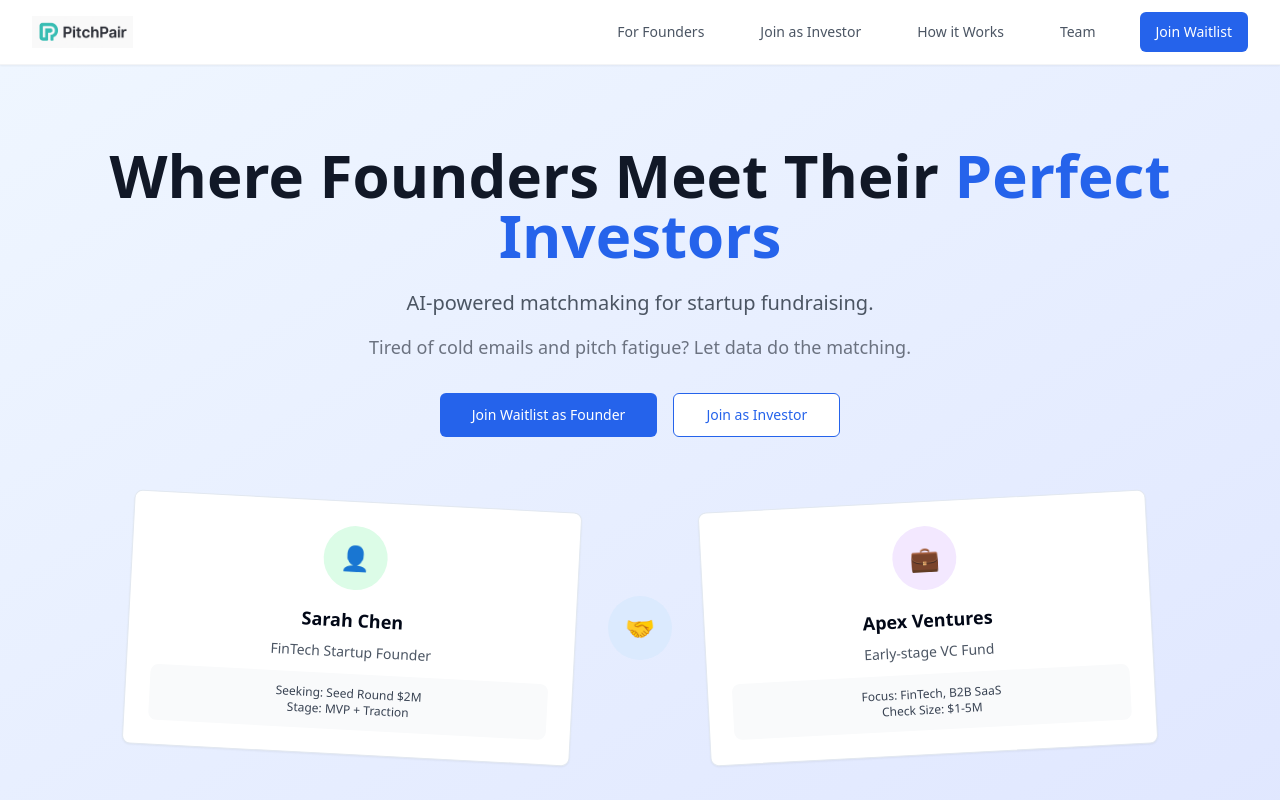
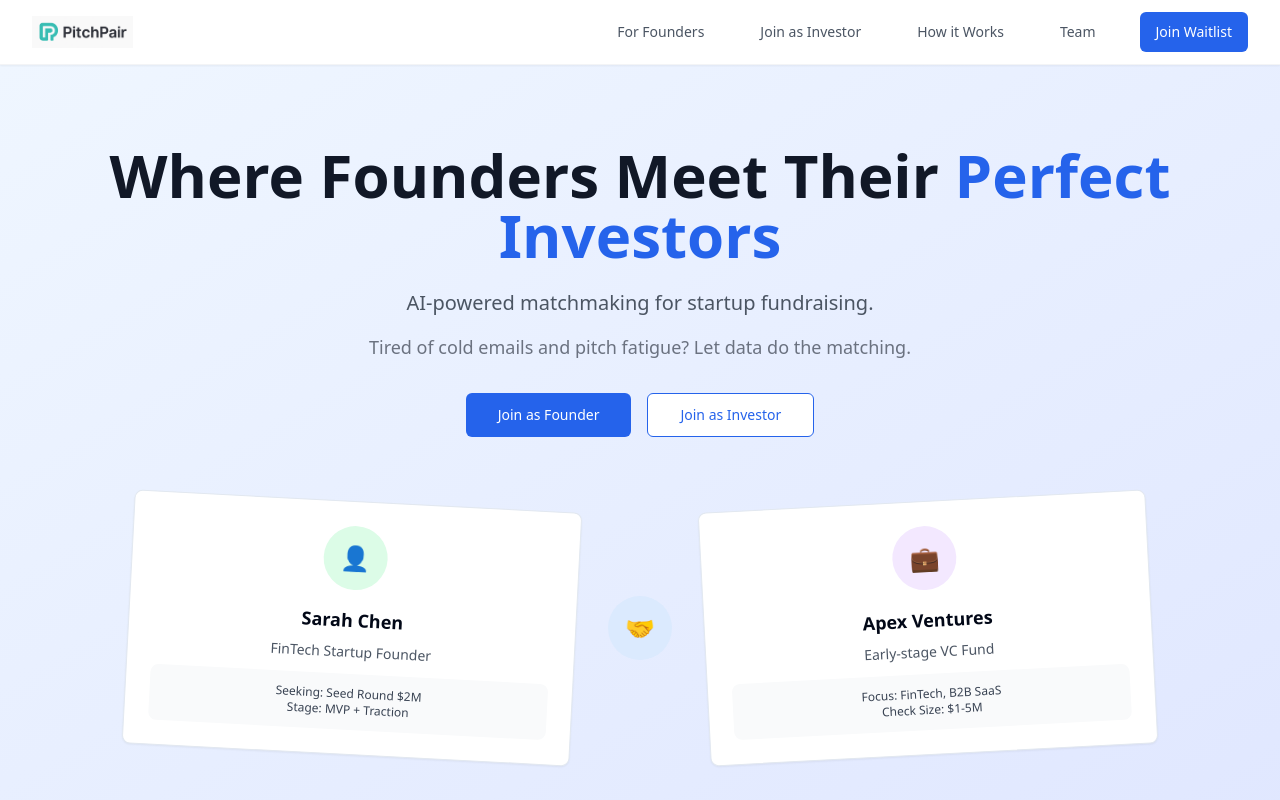
Before and after one commit to Yash-Dangi/your-website-pal-now-53, a React (Vite) app: page / in a window 1280 px wide. Shown: the top 800 px of the page. Built offline with nearby package versions, Linux system fonts and the light colour scheme.

Commit message:
Refactor: Change "Join Waitlist as Founder" to "Join as Founder"
Updates the button text in the Hero section to reflect the change requested by the user.

```diff
--- a/src/components/Hero.tsx
+++ b/src/components/Hero.tsx
@@ -20,7 +20,7 @@ const Hero = () => {
 
           <div className="flex flex-col sm:flex-row gap-4 justify-center items-center mb-12">
             <Button size="lg" className="bg-blue-600 hover:bg-blue-700 text-white px-8 py-3">
-              Join Waitlist as Founder
+              Join as Founder
             </Button>
             <Button size="lg" variant="outline" className="border-blue-600 text-blue-600 hover:bg-blue-50 px-8 py-3">
               Join as Investor
```
